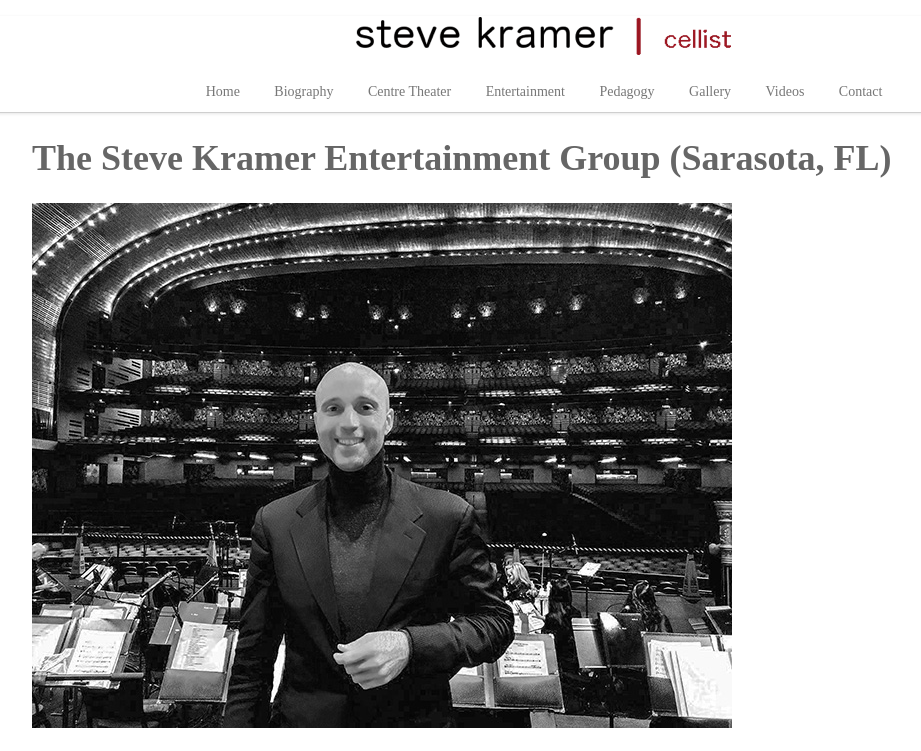
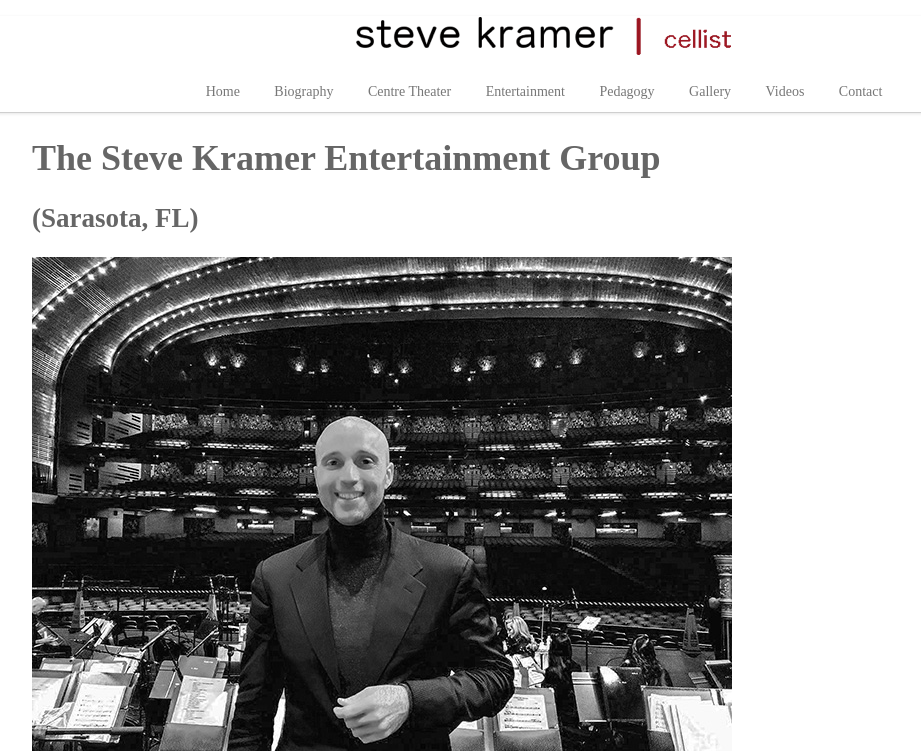
Before and after one commit to stevekramercellist/cellist, a Jekyll site: the page built from entertainment.md, in a window 1280 px wide and 1400 px high. Shown: the top 751 px of the window, without its empty margins (96-1017 px from the left). Built offline with Jekyll 4.4.1, drawn with Linux system fonts in a browser that asks for light colours; nearby versions of some CDN libraries; our own code applies the rules of GitHub Pages for plain Markdown files; some of the changed text lies outside the part shown; grey boxes are pictures that could not be loaded.

```diff
--- a/entertainment.md
+++ b/entertainment.md
@@ -3,13 +3,14 @@ title: Steve Kramer Entertainment ‹ Steve Kramer Cellist
 layout: sidebar
 <meta name="description" content="Hire a cellist or strings in Sarasota, Florida.">
 ---
-# The Steve Kramer Entertainment Group (Sarasota, FL)
+# The Steve Kramer Entertainment Group
+## (Sarasota, FL)
 
 ![Radio City Music Hall](/images/photos/radiocitybw2.jpg)
 
 <iframe width="100%" height="300" scrolling="no" frameborder="no" allow="autoplay" src="https://w.soundcloud.com/player/?url=https%3A//api.soundcloud.com/tracks/763572550&color=%23ffffff&auto_play=true&hide_related=false&show_comments=true&show_user=true&show_reposts=false&show_teaser=true&visual=true"></iframe>
 
-The Steve Kramer Entertainment Group is a <strong>Sarasota</strong>-based ensemble which focuses on providing the highest class of entertainment and also reaching underserved children in order to teach the importance and joy of classical music.
+The Steve Kramer Entertainment Group is a Sarasota-based ensemble which focuses on providing the highest class of entertainment and also reaching underserved children in order to teach the importance and joy of classical music.
 
 The Steve Kramer Entertainment Group provides a roster of nearly all different configurations of ensembles bringing together the country's best musicians, educators, and composers. The musicians are available to be hired for solo performances and private recitals. To contact the artists, please have your clients use the following [form](http://stevekramercellist.com/contact.html).
 
```
